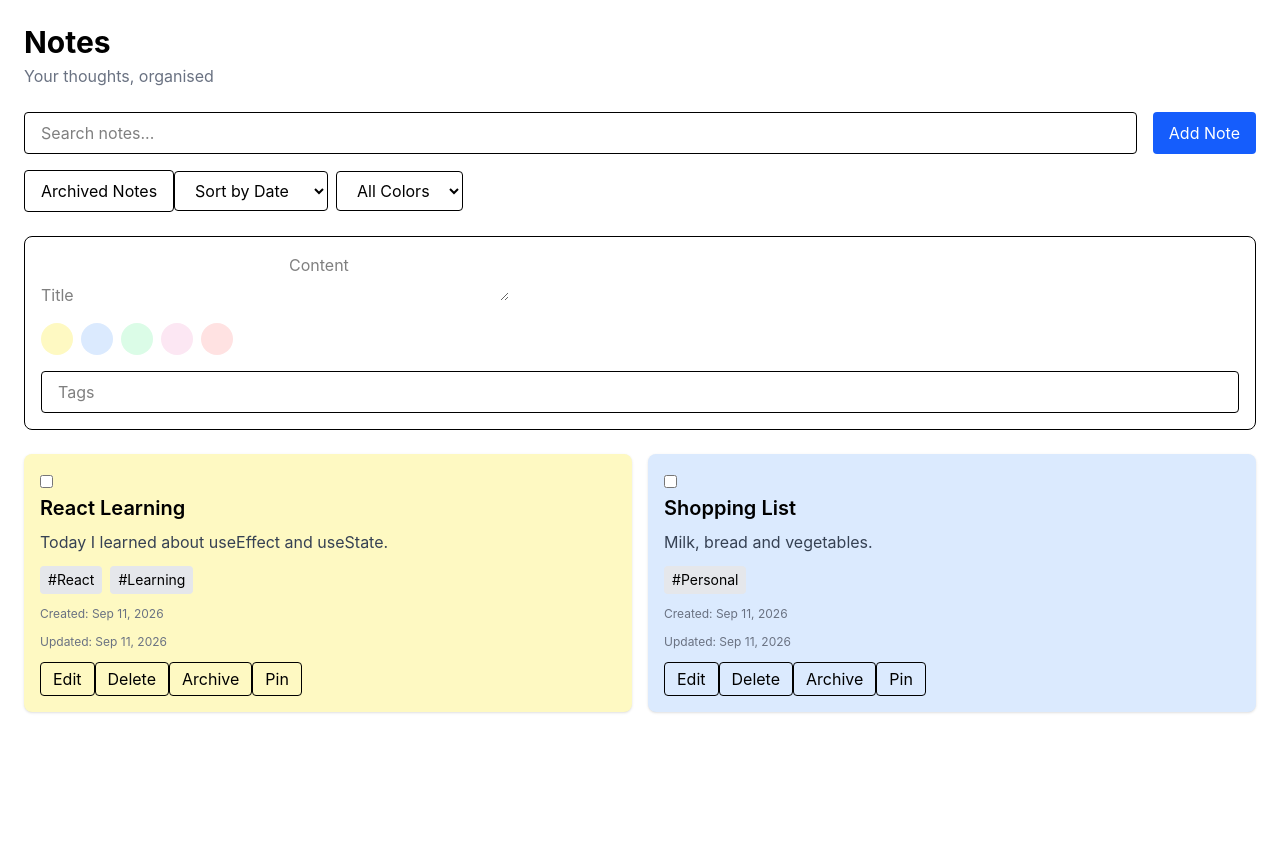
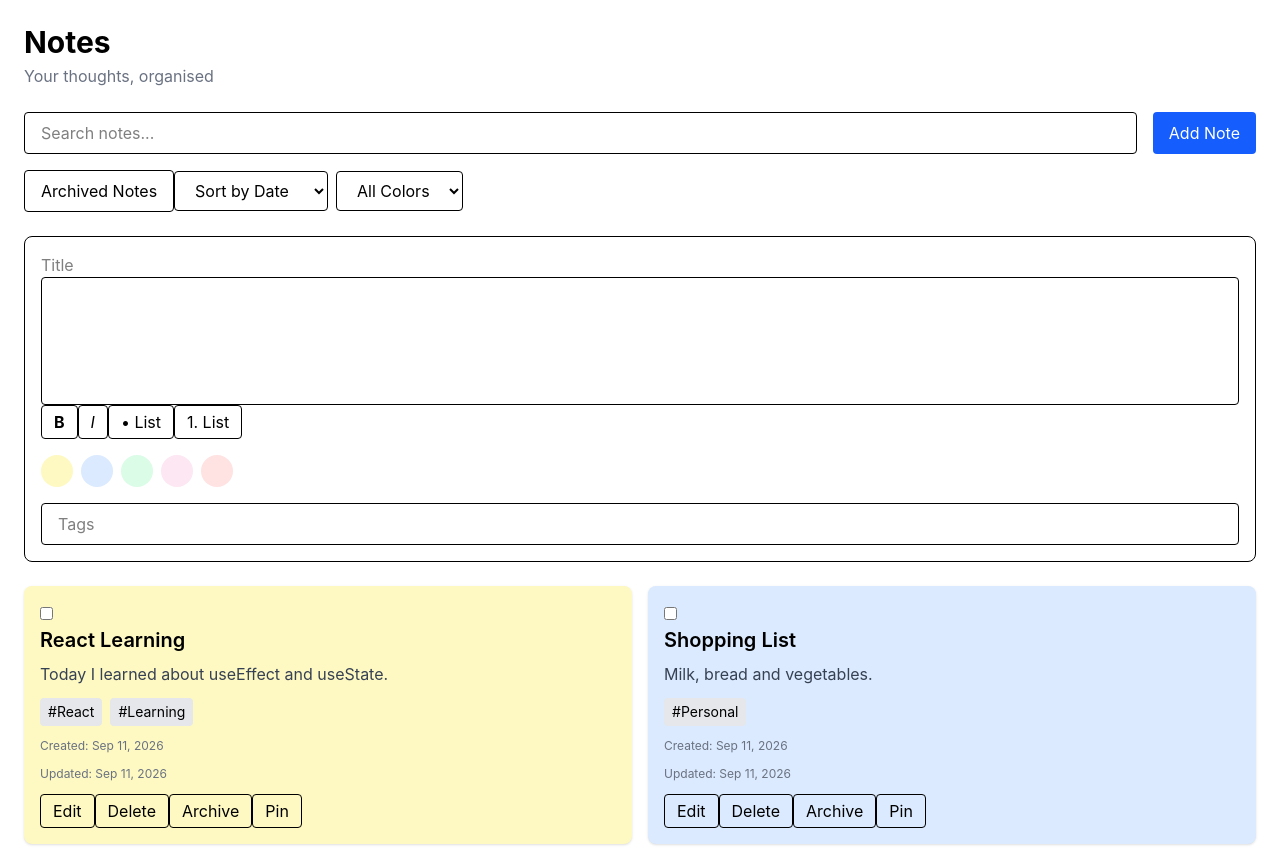
Before and after one commit to Nikhilrajt/react-notes-app, a React (Vite) app: page / in a window 1280 px wide. Before the commit the page ends 800 px from the top, so only its background shows below. Built offline with nearby package versions, Linux system fonts and the light colour scheme.

Commit message:
Add rich text note editing

```diff
--- a/src/App.jsx
+++ b/src/App.jsx
@@ -1,4 +1,4 @@
-import { useState, useEffect } from "react";
+import { useState, useEffect,useRef } from "react";
 import NoteCard from "./components/NoteCard";
 function App() {
   const [notes, setNotes] = useState(() => {
@@ -42,11 +42,16 @@ function App() {
   const [filterColor, setFilterColor] = useState("all");
   const [errors, setErrors] = useState({});
   const [selectedNotes, setSelectedNotes] = useState([]);
+  const editorRef = useRef(null);
   useEffect(() => {
     localStorage.setItem("notes", JSON.stringify(notes));
   }, [notes]);
   function handleAddNote() {
-    if (newNote.content.trim() === "") {
+    const textContent = new DOMParser()
+  .parseFromString(newNote.content, "text/html")
+  .body.textContent
+  .trim();
+    if (textContent === "") {
       setErrors({
         content: "Content is required"
       });
@@ -70,7 +75,7 @@ function App() {
       });
       return;
     }
-    if (newNote.content.length > 1000) {
+    if (textContent.length > 1000) {
       setErrors({
         content: "Content cannot exceed 1000 characters"
       });
@@ -124,11 +129,20 @@ function App() {
     setEditingId(null);
     setTagInput("");
     setErrors({});
+    if (editorRef.current) {
+  editorRef.current.innerHTML = "";
+}
   }
   function handleEdit(note) {
   setEditingId(note.id);
   setNewnote(note);
   setTagInput(note.tags.join(","));
+
+  setTimeout(() => {
+    if (editorRef.current) {
+      editorRef.current.innerHTML = note.content;
+    }
+  }, 0);
 }
   function handleDelete(id) {
     const confirmDelete = window.confirm("Are you sure want to delete this note?");
@@ -275,18 +289,49 @@ function App() {
             {errors.title}
           </p>
         )}
-        <textarea
-          placeholder="Content"
-          maxLength={1000}
-          value={newNote.content}
-          onChange={(event) => {
+        <div
+  ref={editorRef}
+  contentEditable
+  suppressContentEditableWarning
+  className="border rounded p-3 min-h-32"
+  onInput={(event) => {
     setNewnote({
       ...newNote,
-              content: event.target.value
+      content: event.currentTarget.innerHTML
     });
     setErrors({});
   }}
 />
+        <button
+  type="button"
+  onClick={() => document.execCommand("bold")}
+  className="px-3 py-1 border rounded font-bold"
+>
+  B
+</button>
+
+<button
+  type="button"
+  onClick={() => document.execCommand("italic")}
+  className="px-3 py-1 border rounded italic"
+>
+  I
+</button>
+        <button
+          type="button"
+          onClick={() => document.execCommand("insertUnorderedList")}
+          className="px-3 py-1 border rounded"
+        >
+          • List
+        </button>
+
+        <button
+          type="button"
+          onClick={() => document.execCommand("insertOrderedList")}
+          className="px-3 py-1 border rounded"
+        >
+          1. List
+        </button>
         {errors.content && (
           <p className="text-red-500 text-sm mt-1">
             {errors.content}
--- a/src/components/NoteCard.jsx
+++ b/src/components/NoteCard.jsx
@@ -15,9 +15,10 @@ function NoteCard({ note, onEdit, onDelete, onArchive, onPin, selected, onSelect
       />
       <h2 className="text-xl font-semibold">{note.title}</h2>
 
-      <p className="mt-2 text-gray-700">
-        {note.content}
-      </p>
+      <div
+  className="mt-2 text-gray-700"
+  dangerouslySetInnerHTML={{ __html: note.content }}
+/>
       <div className="mt-3 flex gap-2">
         {note.tags.map((tag) => (
           <span
```
Lines whose indentation alone changed are shown as unchanged.
